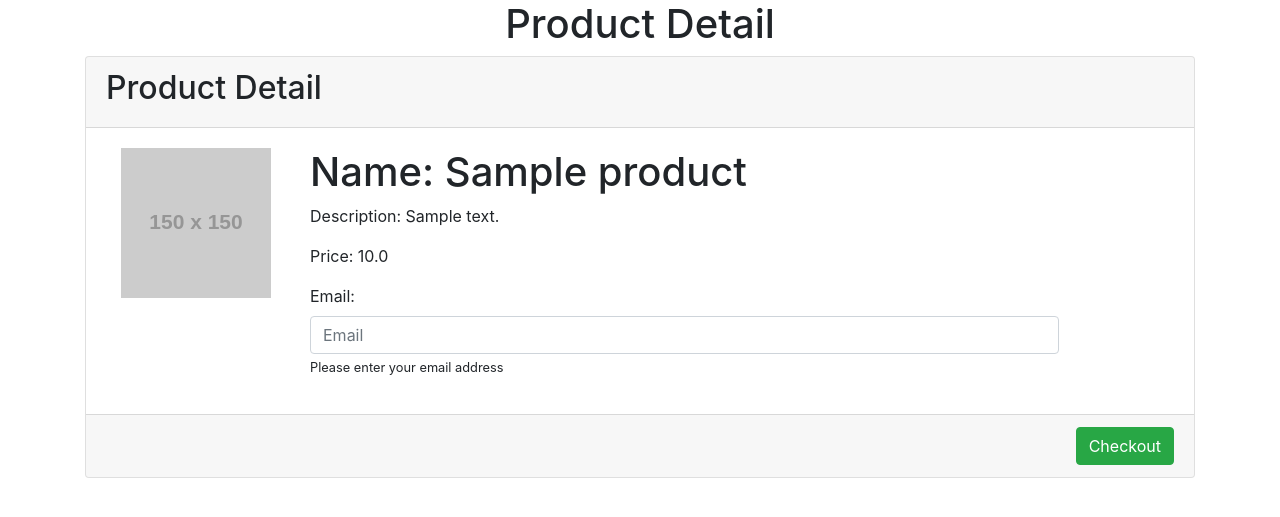
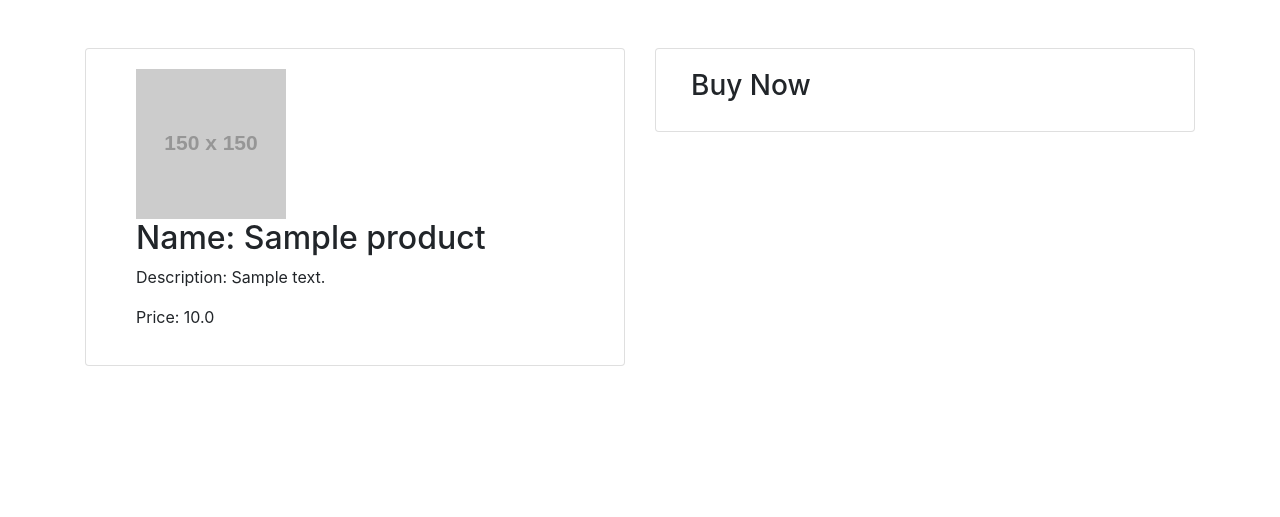
Before and after one commit to vishnu-k-s/Django-Payments, a Django app: page /detail/1/ in a window 1280 px wide. Shown: the part 56-573 px from the top of the page. Run offline with Django 4.2, Linux system fonts and the light colour scheme; tables that the repository leaves empty hold one stand-in row (values such as "Sample post"); grey boxes labelled with a size stand in for pictures from a placeholder-image service; some libraries are stand-ins or nearby versions.

Commit message:
Integrated simple paypal payment

```diff
--- a/payment_app/templates/payment_app/product_detail.html
+++ b/payment_app/templates/payment_app/product_detail.html
@@ -1,35 +1,71 @@
 {% extends 'payment_app/base.html' %}
 
 {% block content %}
-<h1 class="text-center">Product Detail</h1>
 <div class="container">
-
+    <div class="row mt-5">
+        <div class="col-md-6">
             <div class="card">
-        <div class="card-header">
-            <h2>Product Detail</h2>
-        </div>
                 <div class="card-body">
-            <div class="container row">
+                    <div class="container">
                         <div class="col-md-2">
                             <img src="https://dummyimage.com/150x150.gif?text={{ object.name }}" alt="">
                         </div>
-                <div class="col-md-9 ml-3">
-                    <h1>Name: {{ object.name }}</h1>
+                        <div class="col-md">
+                            <h2>Name: {{ object.name }}</h2>
                             <p>Description: {{ object.description }}</p>
                             <p>Price: {{ object.price }}</p>
-
-                    <div class="form-group">
-                        <label for="email">Email: </label>
-                        <input type="email" name="email" id="email" class="form-control" placeholder="Email">
-                        <small>Please enter your email address</small>
                         </div>
                     </div>
                 </div>
             </div>
-        <div class="card-footer d-flex">
-            <button class="btn btn-success ml-auto" id="checkout-button">Checkout</button>
+        </div>
+        <div class="col-md-6">
+            <div class="card">
+                <div class="card-body">
+                    <div class="container row">
+                        <div class="col-md">
+                            <h3>Buy Now</h3>
+                            <div id="paypal-button-container"></div>
+                        </div>
+                    </div>
+                </div>
             </div>
         </div>
     </div>
 
+</div>
+
+<!-- Replace "test" with your own sandbox Business account app client ID -->
+<script src="https://www.paypal.com/sdk/js?client-id=AXj6LtocfKyv98_NzPyrluR3OCh1gFO4M8m-pBqB0Wakc4Gp0Fn2K23hwABLgVHcF-5B6xtVF9uFoDxW&currency=USD"></script>
+
+<script>
+    var total = '{{ object.price }}';
+    paypal.Buttons({
+       // Sets up the transaction when a payment button is clicked
+       createOrder: (data, actions) => {
+         return actions.order.create({
+           purchase_units: [{
+             amount: {
+               value: total // Can also reference a variable or function
+             }
+           }]
+         });
+        },
+
+        // Finalize the transaction after payer approval
+        onApprove: (data, actions) => {
+         return actions.order.capture().then(function(orderData) {
+           // Successful capture! For dev/demo purposes:
+           console.log('Capture result', orderData, JSON.stringify(orderData, null, 2));
+           const transaction = orderData.purchase_units[0].payments.captures[0];
+           alert(`Transaction ${transaction.status}: ${transaction.id}\n\nSee console for all available details`);
+           // When ready to go live, remove the alert and show a success message within this page. For example:
+           // const element = document.getElementById('paypal-button-container');
+           // element.innerHTML = '<h3>Thank you for your payment!</h3>';
+           // Or go to another URL:  actions.redirect('thank_you.html');
+         });
+        }
+        }).render('#paypal-button-container');
+</script>
+
 {% endblock content %}
```
Also changed, not shown: README.md. Lines whose indentation alone changed are shown as unchanged.
